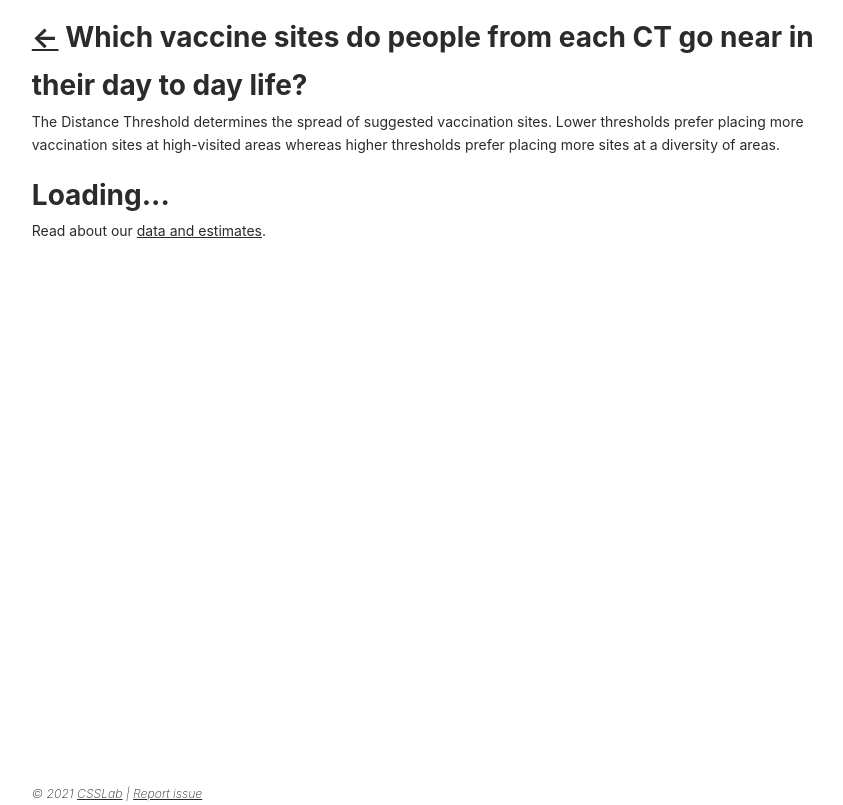
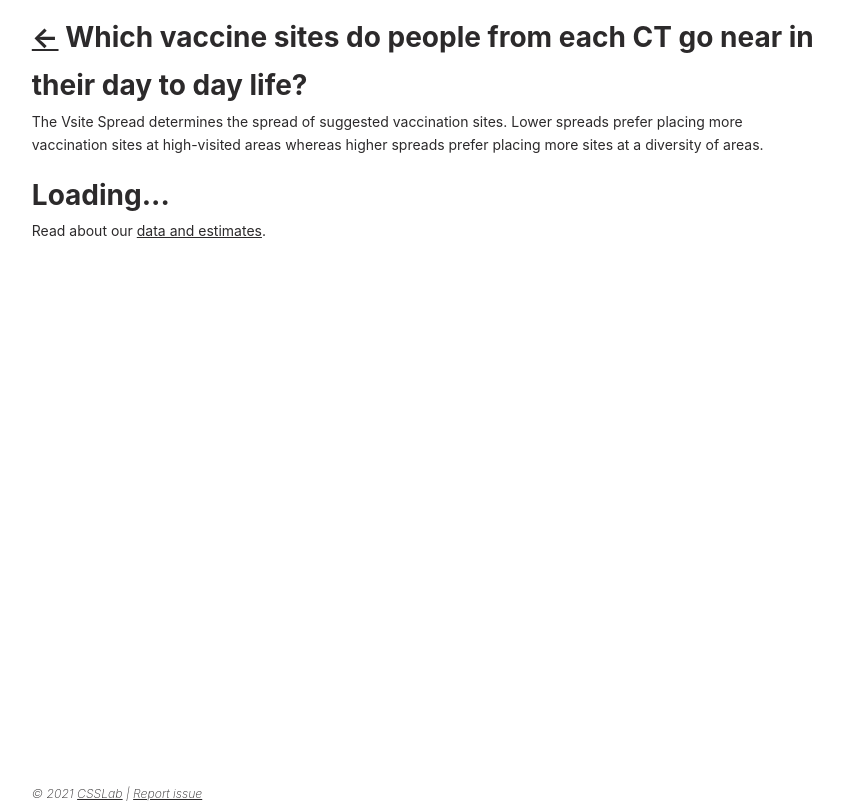
Before and after one commit to Watts-Lab/COVID-Dashboard, a plain HTML site: page CT-vaccine-sites.html in a window 1280 px wide. Shown: the whole page, without its empty margins (213-1056 px from the left). Drawn offline with nearby package versions, Linux system fonts and the light colour scheme.

Commit message:
fix titles

```diff
--- a/CT-vaccine-sites.html
+++ b/CT-vaccine-sites.html
@@ -22,7 +22,7 @@
                 <a href="index.html">←</a> Which vaccine sites do people from each CT go near in their day to day life?
             </h1>
             <p>
-                The Distance Threshold determines the spread of suggested vaccination sites. Lower thresholds prefer placing more vaccination sites at high-visited areas whereas higher thresholds prefer placing more sites at a diversity of areas.
+                The Vsite Spread determines the spread of suggested vaccination sites. Lower spreads prefer placing more vaccination sites at high-visited areas whereas higher spreads prefer placing more sites at a diversity of areas.
             </p>
             <div id="observablehq-embed_target-16064146">
                 <h1>Loading...</h1>
```
Also changed, not shown: POI-dashboard.html (+1 -1 lines).
